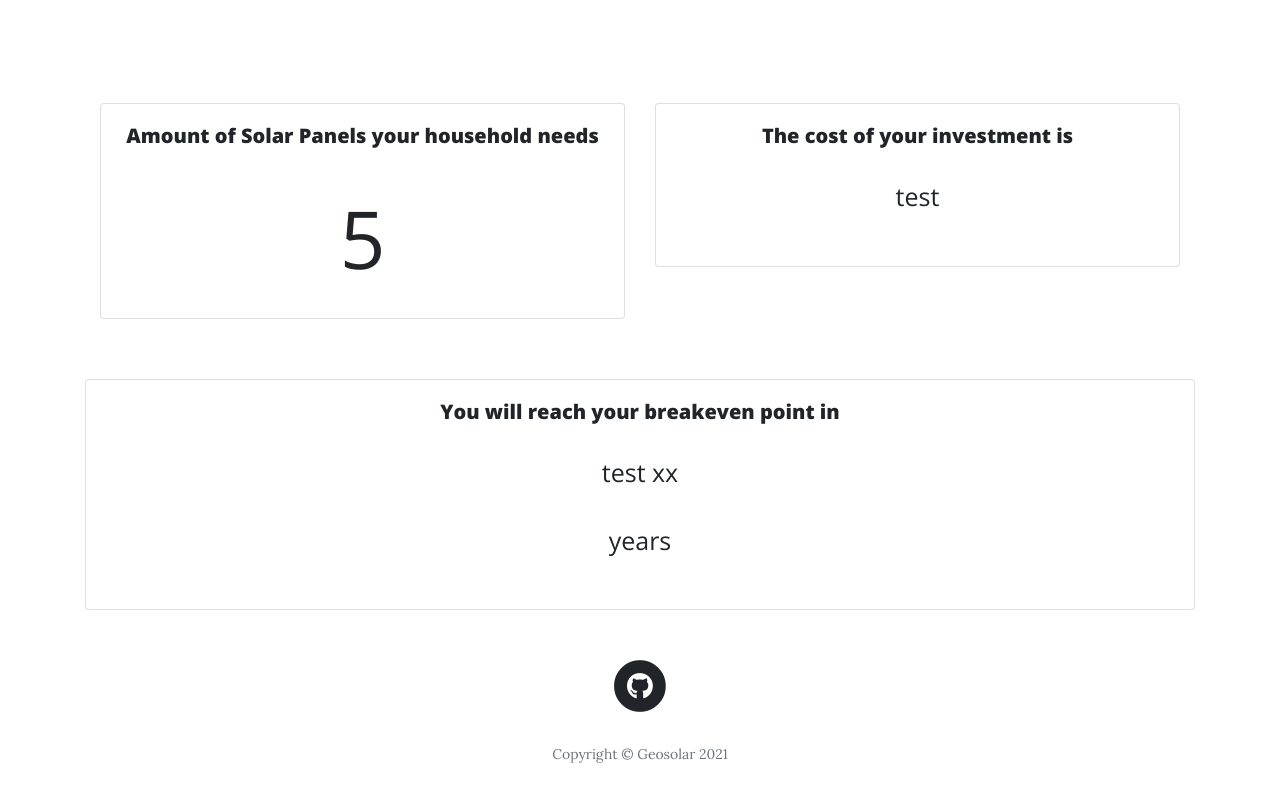
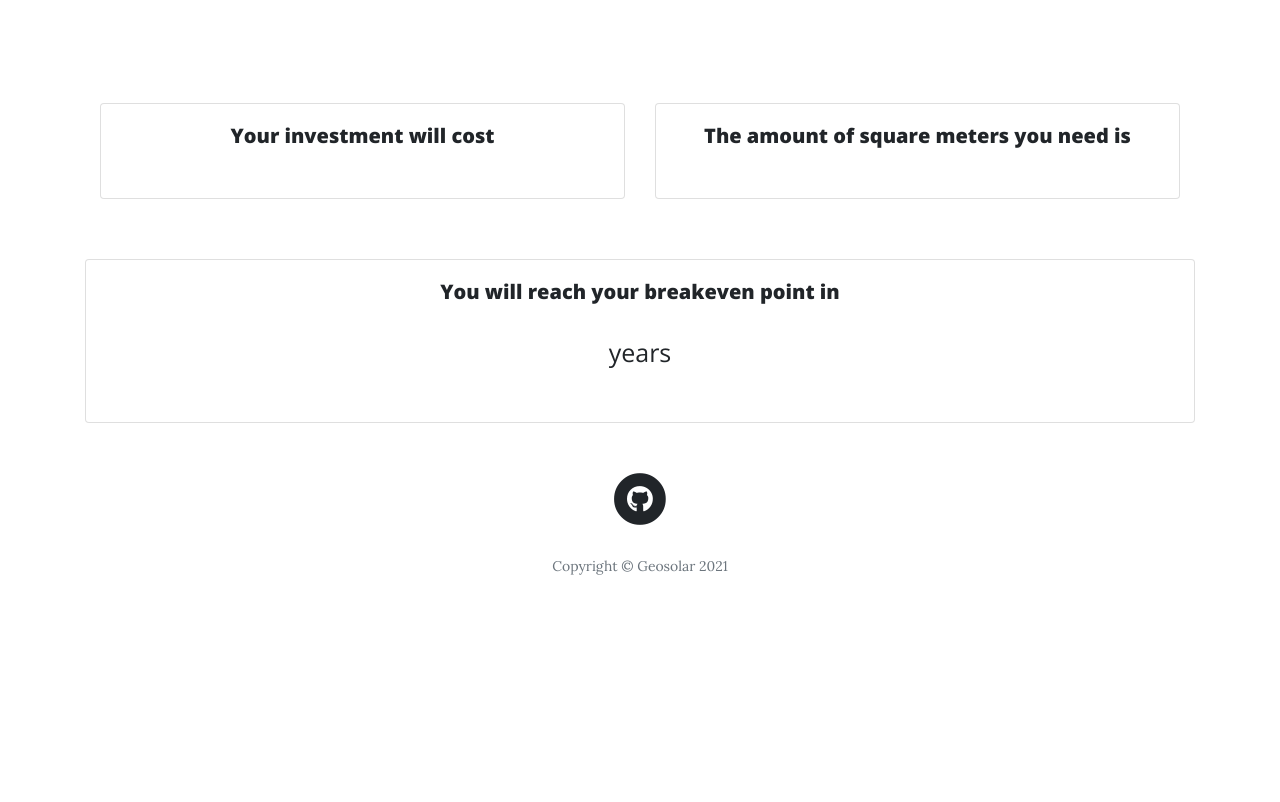
Before and after one commit to claraneu/geosolar-project, a website: page html/savingscalculator.html in a window 1280 px wide. Shown: the part 1246-2048 px from the top of the page. After the commit the page ends 1888 px from the top, so only its background shows below. Drawn offline with nearby package versions, Linux system fonts and the light colour scheme; no server answers.

Commit message:
input validation test

```diff
--- a/html/savingscalculator.html
+++ b/html/savingscalculator.html
@@ -126,8 +126,8 @@
   <div class="col-sm-6">
     <div class="card">
       <div class="card-body card-left">
-        <h5 class="card-title">Amount of Solar Panels your household needs</h5>
-        <p id="solarpanels" class="card-text"> 5 </p>
+        <h5 class="card-title">Your investment will cost</h5>
+        <p id="solarpanels" class="card-text">  </p>
 
       </div>
     </div>
@@ -135,8 +135,8 @@
   <div class="col-sm-6">
     <div class="card">
       <div class="card-body">
-        <h5 class="card-title">The cost of your investment is</h5>
-        <p id ="investmentcost" class="card-text"> test  </p>
+        <h5 class="card-title">The amount of square meters you need is</h5>
+        <p id ="investmentcost" class="card-text">   </p> <!-- actually roofspace -->
         <p class="card-text card-below">  </p>
 
       </div>
@@ -151,7 +151,7 @@
 <div class="card">
   <div class="card-body">
     <h5> You will reach your breakeven point in </h5>
-    <p id="breakeven"> test xx </p>
+    <p id="breakeven">  </p>
     <p> years </p>
   </div>
 </div>
```
Also changed, not shown: html/index.html (+1 -0 lines).
